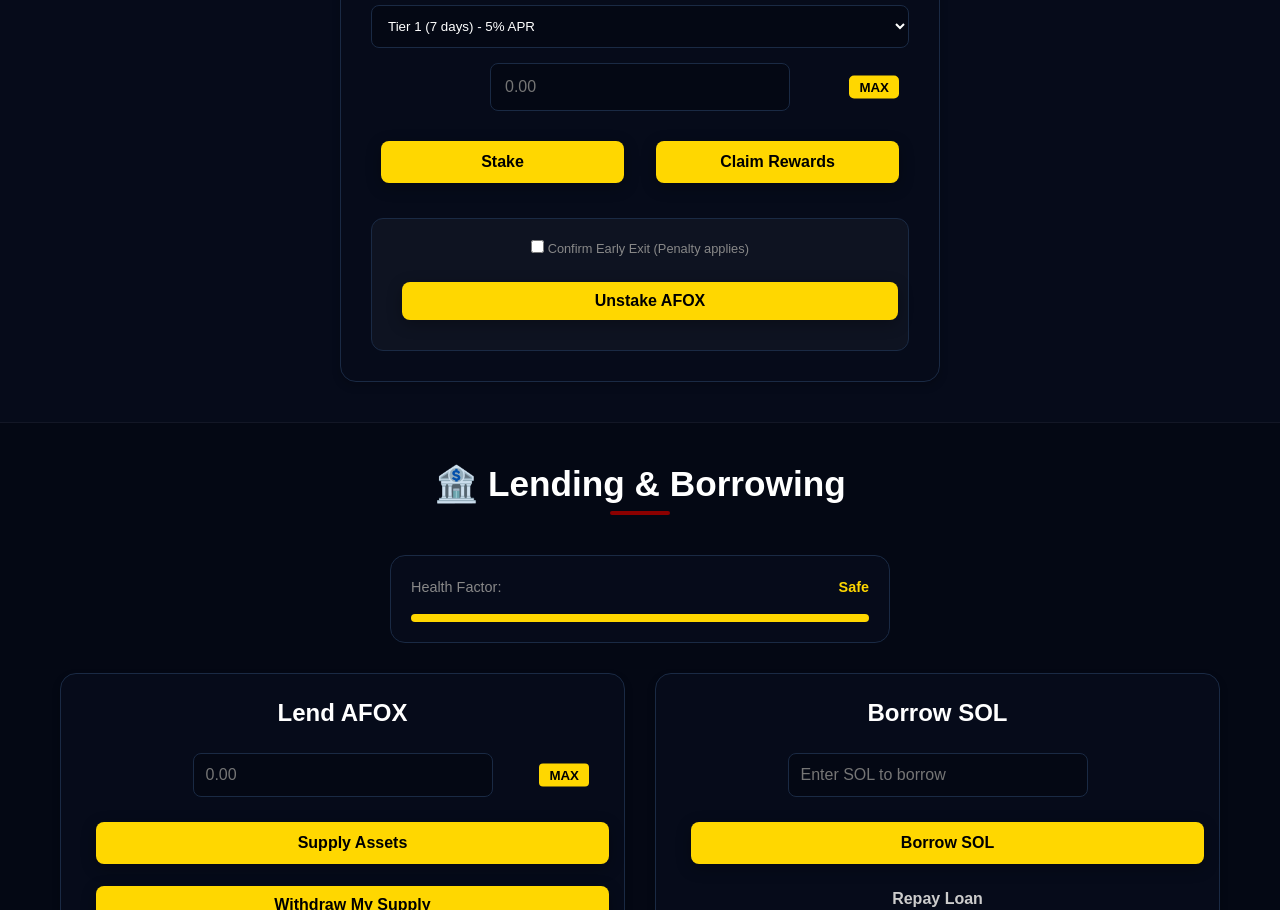
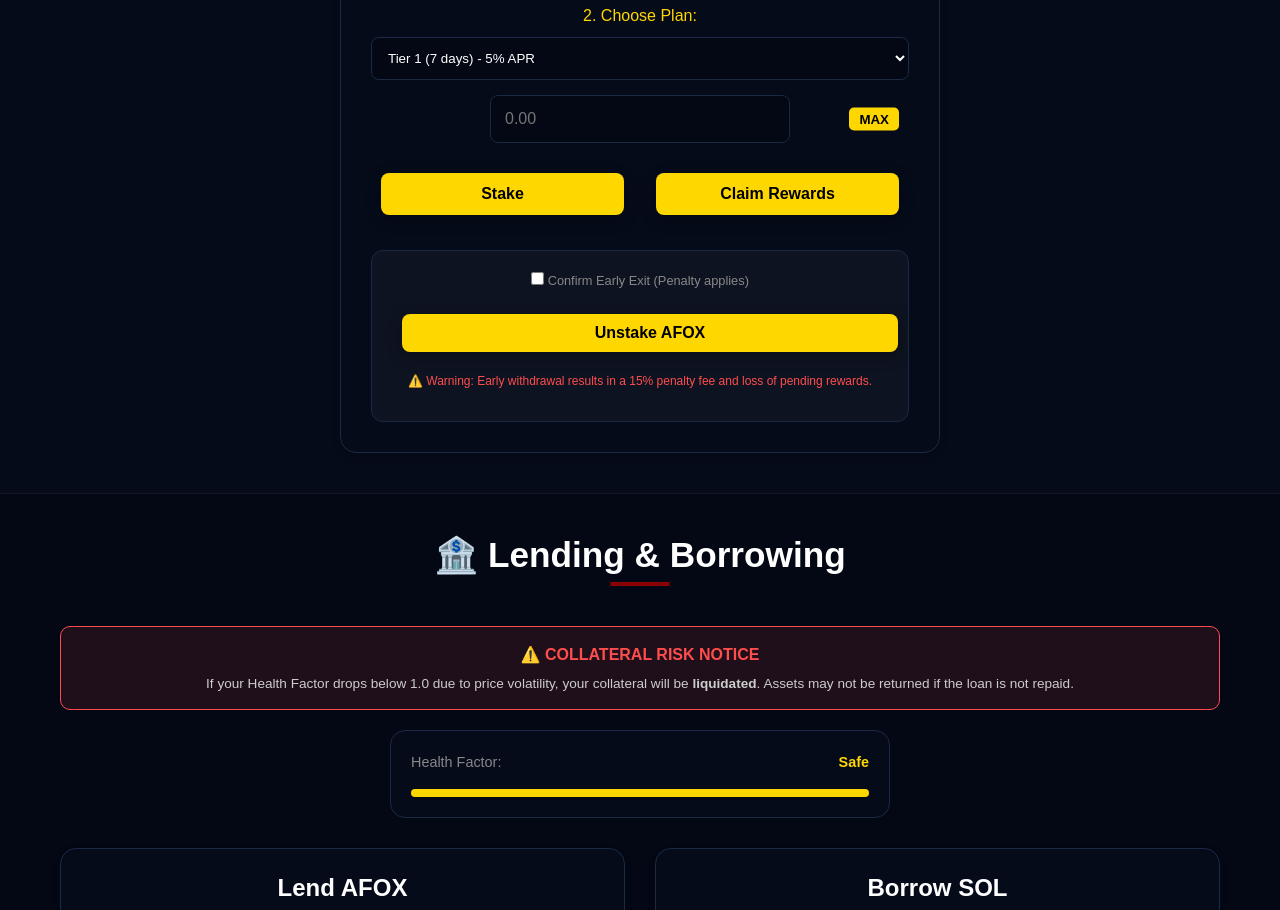
Before and after one commit to aurumfox/com, a website with bundled scripts: page index.html in a window 1280 px wide. Shown: the part 6900-7810 px from the top of the page. Built offline with nearby package versions, Linux system fonts and the light colour scheme; files whose address does not match are found by name.

Commit message:
Enhance governance and collateral risk messaging
Added warning and notice messages regarding governance and collateral risks.

```diff
--- a/index.html
+++ b/index.html
@@ -292,6 +292,10 @@
             <strong style="color: #FFD700;">Requires connected wallet.</strong>
         </p>
 
+        <p style="color: #ff4d4d; font-size: 0.85em; margin-top: 10px; border-left: 2px solid #ff4d4d; padding-left: 10px;">
+            <strong>Notice:</strong> Governance decisions are final and executed via smart contracts. Ensure you understand the proposal impact before voting.
+        </p>
+
         <div class="dao-header-actions" style="display: flex; justify-content: space-between; align-items: center; margin-bottom: 30px; gap: 15px; flex-wrap: wrap;">
             <button id="createProposalBtn" class="web3-btn" style="background: #FFD700; color: #000; font-weight: bold; border: none; padding: 10px 20px; border-radius: 8px; cursor: pointer;">
                 ➕ Create Proposal
@@ -406,6 +410,9 @@
                     <input type="checkbox" id="early-exit-checkbox"> Confirm Early Exit (Penalty applies)
                 </label>
                 <button id="unstake-afox-btn" class="web3-btn" style="width: 100%; background: #FFD700; border: none; color: #000; font-weight: bold; padding: 10px; border-radius: 8px; cursor: pointer;">Unstake AFOX</button>
+                <p style="color: #ff4d4d; font-size: 0.75em; margin-top: 10px; text-align: center;">
+                    ⚠️ Warning: Early withdrawal results in a 15% penalty fee and loss of pending rewards.
+                </p>
             </div>
         </div>
     </div>
@@ -414,6 +421,13 @@
 <section id="lending-section" class="section web3-section-alt" style="background: #040814; padding: 40px 0;">
     <div class="container">
         <h2 class="web3-heading" style="color: #fff;">🏦 Lending & Borrowing</h2>
+
+        <div style="background: rgba(255, 77, 77, 0.1); border: 1px solid #ff4d4d; padding: 15px; border-radius: 10px; margin-bottom: 20px; text-align: center;">
+            <p style="color: #ff4d4d; font-weight: bold; margin: 0;">⚠️ COLLATERAL RISK NOTICE</p>
+            <p style="color: #ccc; font-size: 0.85em; margin: 5px 0 0 0;">
+                If your Health Factor drops below 1.0 due to price volatility, your collateral will be <strong>liquidated</strong>. Assets may not be returned if the loan is not repaid.
+            </p>
+        </div>
 
         <div class="risk-indicator-box" style="max-width: 500px; margin: 0 auto 30px auto; background: #060b1a; padding: 20px; border: 1px solid #1a2a44; border-radius: 15px;">
             <div style="display: flex; justify-content: space-between; color: #fff; font-size: 0.9em;">
@@ -448,6 +462,7 @@
         </div>
     </div>
 </section>
+
 
 
 
```
